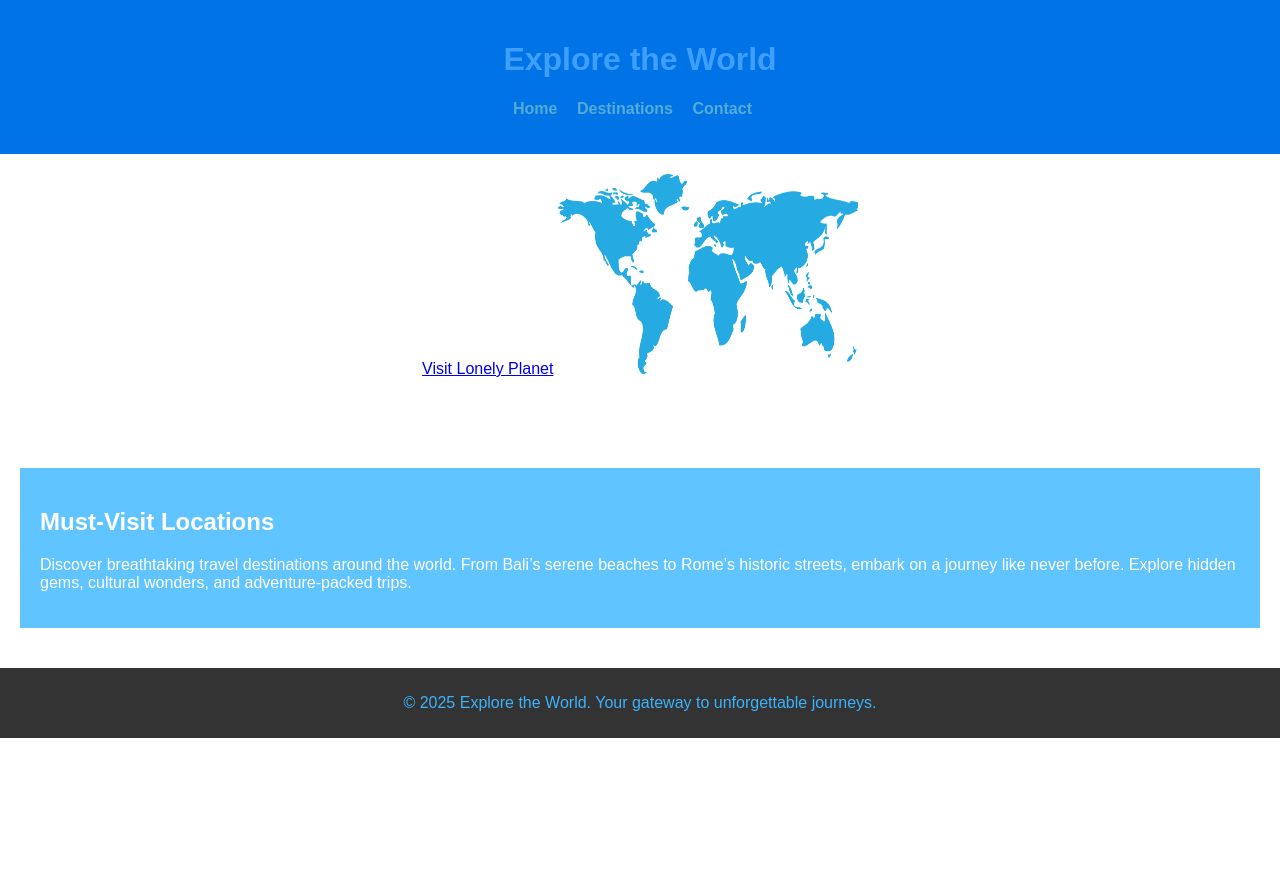
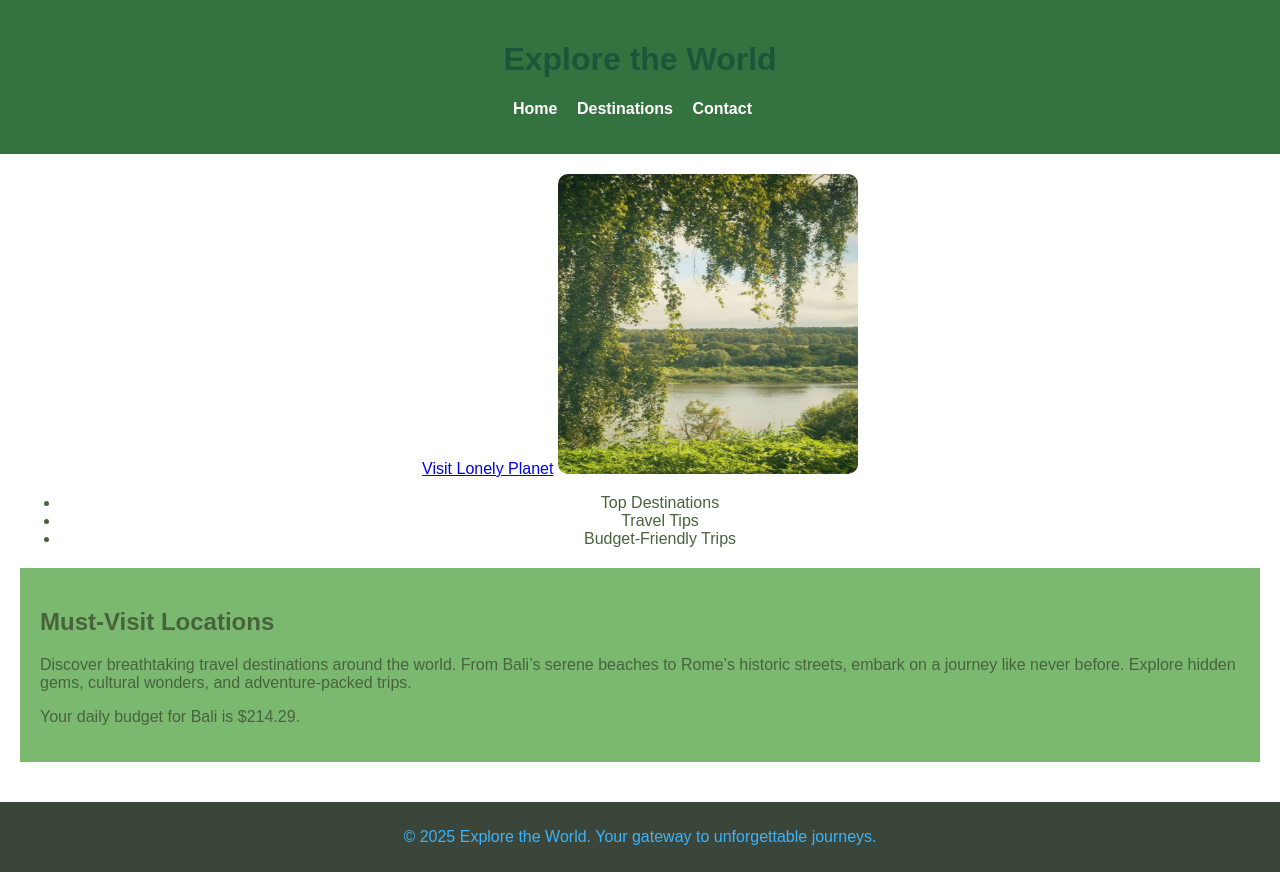
Before and after one commit to jenn6s/38, a plain HTML site: page index.html in a window 1280 px wide. Before the commit the page ends 800 px from the top, so only its background shows below. Drawn offline with Linux system fonts and the light colour scheme.

Commit message:
updated submodule

```diff
--- /dev/null
+++ b/across.js
@@ -0,0 +1,34 @@
+// ✅ descriptive variable names and different data types
+let destination = "Bali"; // string
+let travelBudget = 1500; // integer
+
+// ✅ mathematical operation
+let dailyBudget = travelBudget / 7;
+
+// ✅ if-else statement
+if (dailyBudget > 200) {
+    console.log("You're living luxuriously!");
+} else {
+    console.log("Time to find budget-friendly deals!");
+}
+
+// ✅ logical operator
+let isSunny = true;
+let hasTickets = false;
+
+if (isSunny && hasTickets) {
+    console.log("Perfect day to explore " + destination);
+} else {
+    console.log("Might need to reschedule the trip.");
+}
+
+// ✅ dom manipulation (output to browser)
+document.addEventListener("DOMContentLoaded", function() {
+    let section = document.getElementById("coolSection");
+    let newParagraph = document.createElement("p");
+    newParagraph.textContent = `Your daily budget for ${destination} is $${dailyBudget.toFixed(2)}.`;
+    section.appendChild(newParagraph);
+});
+
+// ✅ console log output
+console.log("hello freakbobs 👅👅👅");
--- a/index.html
+++ b/index.html
@@ -21,13 +21,18 @@
     <main>
         <div class="intro">
             <a href="https://lonelyplanet.com" target="_blank" title="Discover Travel Guides">Visit Lonely Planet</a>
-            <img src="map.png" alt="Beautiful Beach Destination" width="300" height="200" loading="lazy" />
+
+            <img src="land.png" alt="stinky Beach Destination" width="200" height="300" loading="lazy" />
             <ul>
                 <li>Top Destinations</li>
                 <li>Travel Tips</li>
                 <li>Budget-Friendly Trips</li>
             </ul>
         </div>
+
+
+<script src="across.js"></script>
+
 
         <section id="coolSection">
             <h2>Must-Visit Locations</h2>
--- a/styles.css
+++ b/styles.css
@@ -2,14 +2,14 @@
 
 body {
     font-family: Arial, sans-serif; /* ✅ font-family */
-    color: #ffffff; /* ✅ color */
+    color: #48633c; /* ✅ color */
     margin: 0; /* ✅ margin */
     padding: 0; /* ✅ padding */
 }
 
 header {
-    background-color: #0073e6; /* ✅ color */
-    color: rgb(63, 159, 255);
+    background-color: #34733f; /* ✅ color */
+    color: rgb(27, 86, 59);
     text-align: center;
     padding: 20px; /* ✅ padding */
 }
@@ -26,7 +26,7 @@ nav ul li {
 
 nav ul li a {
     text-decoration: none;
-    color: rgb(83, 172, 213);
+    color: rgb(255, 255, 255);
     font-weight: bold;
 }
 
@@ -45,13 +45,13 @@ main {
 }
 
 #coolSection {
-    background-color: #5fc4ff; /* ✅ color */
+    background-color: #7bb970; /* ✅ color */
     padding: 20px; /* ✅ padding */
     margin: 20px 0; /* ✅ margin */
 }
 
 footer {
-    background-color: #333; /* ✅ color */
+    background-color: #3b463b; /* ✅ color */
     color: rgb(60, 178, 251);
     text-align: center;
     padding: 10px; /* ✅ padding */
```
Also changed, not shown: land.png (added), map.png (deleted), 1 other file.
